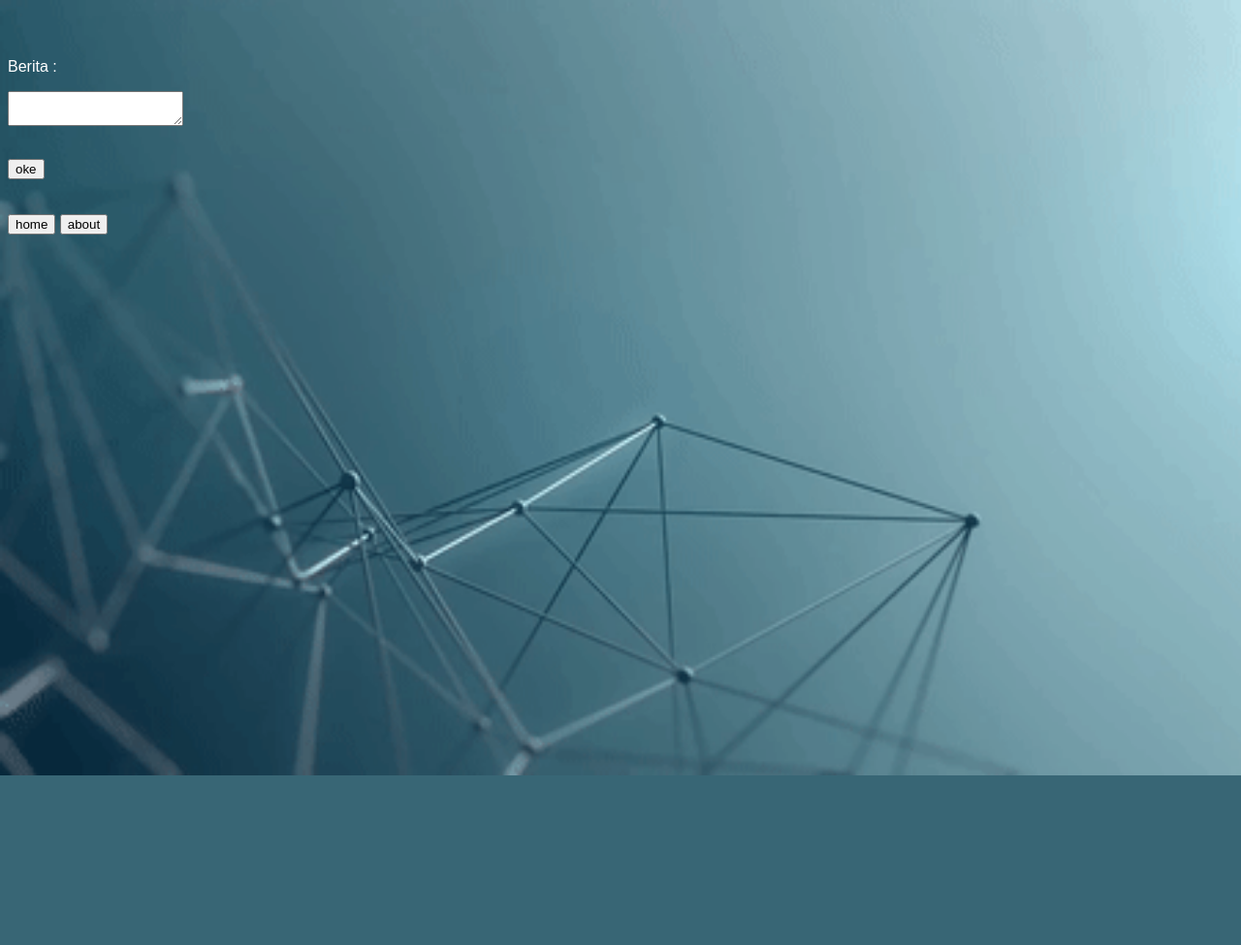
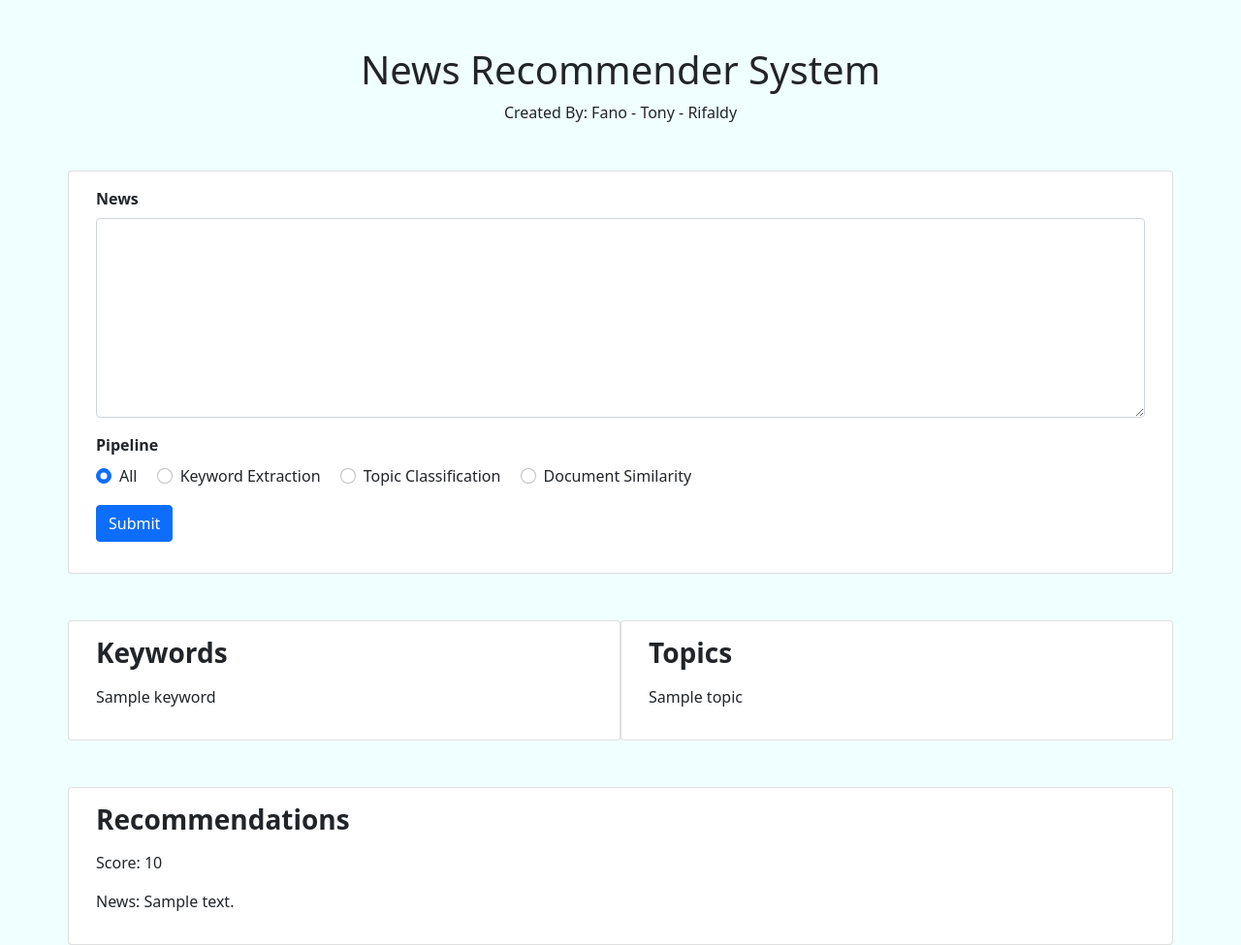
Before and after one commit to tonyeko/nlp-news-recommender, a Flask app: template app/src/templates/form.html in a window 1280 px wide. Shown: the whole page at 97% size. Before the commit the page ends 800 px from the top, so only its background shows below. Run offline with Flask 2, Linux system fonts and the light colour scheme; the template is opened without the code that fills it: most values are stand-ins (such as "Sample title", 1, 10 or a date in 2020).

Commit message:
add page

```diff
--- a/app/src/Web.py
+++ b/app/src/Web.py
@@ -11,38 +11,27 @@ app = Flask(__name__)
 
 @app.route("/", methods=["POST", "GET"])
 def home():
-    if request.method == "POST":
-        return redirect(url_for('form'))
-    else:
-        return render_template('home.html')
+    return redirect(url_for('form'))
+    # if request.method == "POST":
+    #     return redirect(url_for('form'))
+    # else:
+    #     return render_template('home.html')
 
 
 @app.route("/form", methods=["POST", "GET"])
 def form():
     if request.method == 'POST':
-        if request.form['submit'] == 'oke':
-            foldr = request.form["folder"]
-            if foldr != '':
-                hasil = mainProgram(foldr)
-                return render_template('form.html', error=hasil)
-            else:
-                return render_template('form.html')
-        elif request.form['submit'] == 'home':
-            return redirect(url_for('home'))
+        newsInput = request.form["newsInput"]
+        pipeline = request.form["pipeline"]
+        if newsInput != '':
+            topics = mainProgram(newsInput)
+            return render_template('form.html', topics=topics)
         else:
-            return redirect(url_for('about'))
+            return render_template('form.html')
+
     else:
         return render_template('form.html')
 
 
-@app.route("/about", methods=["POST", "GET"])
-def about():
-    if request.method == "POST":
-        if request.form['submit'] == 'home':
-            return redirect(url_for('home'))
-    else:
-        return render_template('about.html')
-
-
 if __name__ == '__main__':
     app.run(debug=True)
--- a/app/src/static/styles/styleshome.css
+++ b/app/src/static/styles/styleshome.css
@@ -1,24 +1,19 @@
-/* force refresh, hold refresh + shift */
-
-*{
-  font-family: sans-serif;
-}
-
-
-.container{
-  position: relative;
-  top: 50%;
-  left: 50%;
+.custom-container {
+  height: 100%;
+  align-items: center;
+  justify-content: center;
+  display: flex;
+  flex-direction: column;
   opacity: 0.7;
   text-align: center;
-  transform: translate(-50%,-50%);
+  transform: translate(-50%, -50%);
   width: 100%;
 }
-.container a{
+.custom-container a {
   display: block;
 }
 
-.container button{
+.custom-container button {
   background-color: rgb(145, 145, 145);
   border: none;
   font-family: sans-serif;
@@ -30,29 +25,26 @@
   cursor: pointer;
   top: 50%;
   left: 50%;
-
 }
-.text{
-  color: white;
+.text {
   letter-spacing: 6px;
   font-size: 80px;
   font-weight: 750;
-  background: rgb(8, 6, 6);
   position: relative;
   animation: text 4s 1;
 }
 
 @keyframes text {
-  0%{
+  0% {
     color: black;
     letter-spacing: 27px;
     margin-bottom: -50px;
   }
-  40%{
+  40% {
     letter-spacing: 27px;
     margin-bottom: -50px;
   }
-  85%{
+  85% {
     letter-spacing: 8px;
     margin-bottom: -50px;
   }
--- a/app/src/templates/form.html
+++ b/app/src/templates/form.html
@@ -1,25 +1,95 @@
 {% extends "web.html" %}
-{% block titile %}Form Page{% endblock %}
 
 {% block content %}
-<div class= "form">
-<form action = "{{url_for('form')}}" method="POST" autocomplete="off"> <br><br>
-    <p style="color:white" style="font-size:100px">Berita : </p>
-    <p style="color:white"></p><textarea id="folder" name="folder"></textarea><br><br></p>
+<div class="form">
+  <div class="container">
+    <div class="row my-5 text-center">
+      <h1 class="col-12">News Recommender System</h1>
+      <div class="col-12">Created By: Fano - Tony - Rifaldy</div>
+    </div>
+    <div class="row my-5">
+      <form class="card" action="{{url_for('form')}}" method="POST" autocomplete="off">
+        <div class="card-body">
 
-    <input type="submit" name="submit" value="oke"><br><br><br>
+          <div class="row mb-3">
+            <div class="col form-group">
+              <label for="newsInput" class="mb-2"><strong>News</strong></label>
+              <textarea class="form-control" name="newsInput" id="newsInput" rows="8"></textarea>
+            </div>
+          </div>
 
-    {% if error %}
-        {% for hasil in error %}
-             <p class=error style="color:white" > {{ hasil }} </p>
-            {% endfor %}
-  {% endif %}
+          <div class="row mb-3">
+            <div class="col-12">
+              <label for="newsInput" class="mb-2"><strong>Pipeline</strong></label>
+            </div>
+            <div class="col">
+              <div class="form-check form-check-inline">
+                <input class="form-check-input" type="radio" name="pipeline" id="all"
+                  value="all" checked>
+                <label class="form-check-label" for="all">All</label>
+              </div>
+              <div class="form-check form-check-inline">
+                <input class="form-check-input" type="radio" name="pipeline" id="keyword_extraction"
+                  value="keyword_extraction">
+                <label class="form-check-label" for="keyword_extraction">Keyword Extraction</label>
+              </div>
+              <div class="form-check form-check-inline">
+                <input class="form-check-input" type="radio" name="pipeline" id="topic_classification"
+                  value="topic_classification">
+                <label class="form-check-label" for="topic_classification">Topic Classification</label>
+              </div>
+              <div class="form-check form-check-inline">
+                <input class="form-check-input" type="radio" name="pipeline" id="doc_similarity"
+                  value="doc_similarity">
+                <label class="form-check-label" for="doc_similarity">Document Similarity</label>
+              </div>
+            </div>
+          </div>
 
-  <input type="submit" name="submit" value="home">
-  <input type="submit" name="submit" value="about"><br>
-  </form>
+          <div class="row mb-3">
+            <div class="col">
+              <button type="submit" class="btn btn-primary" name="submit">Submit</button>
+            </div>
+          </div>
+        </div>
+      </form>
+    </div>
+    <div class="row my-5">
+      {% if keywords %}
+      <div class="col card">
+        <div class="card-body">
+          <div class="card-title h3 mb-3"><strong>Keywords</strong></div>
+          {% for keyword in keywords %}
+          <p> {{ keyword }} </p>
+          {% endfor %}
+        </div>
+      </div>
+      {% endif %}
+      {% if topics %}
+      <div class="col card">
+        <div class="card-body">
+          <div class="card-title h3 mb-3"><strong>Topics</strong></div>
+          {% for topic in topics %}
+          <p> {{ topic }} </p>
+          {% endfor %}
+        </div>
+      </div>
+      {% endif %}
+    </div>
+    <div class="row my-5">
+      {% if recommendations %}
+      <div class="col card">
+        <div class="card-body">
+          <div class="card-title h3 mb-3"><strong>Recommendations</strong></div>
+          {% for recommendation in recommendations %}
+          <p>Score: {{ recommendation.score }} </p>
+          <p>News: {{ recommendation.text }} </p>
+          {% endfor %}
+        </div>
+      </div>
+      {% endif %}
+    </div>
   </div>
-
-
+</div>
 
 {% endblock content %}
--- a/app/src/templates/web.html
+++ b/app/src/templates/web.html
@@ -1,18 +1,40 @@
-<html>
+<!doctype html>
+<html lang="en">
+
 <head>
-    <!-- <link rel= "stylesheet" type= "text/css" href= "{{ url_for('static',filename='styleshome.css') }}"> -->
-    <link rel= "stylesheet" type= "text/css" href= "static/styles/styleshome.css">
+  <!-- Required meta tags -->
+  <meta charset="utf-8">
+  <meta name="viewport" content="width=device-width, initial-scale=1">
+
+  <!-- Bootstrap CSS -->
+  <link href="https://cdn.jsdelivr.net/npm/bootstrap@5.0.2/dist/css/bootstrap.min.css" rel="stylesheet"
+    integrity="sha384-EVSTQN3/azprG1Anm3QDgpJLIm9Nao0Yz1ztcQTwFspd3yD65VohhpuuCOmLASjC" crossorigin="anonymous">
+
+  {% block head %}
+  {% endblock head %}
   <title>FAT Team</title>
 </head>
+
 <body>
   <style>
-        body{
-          background-image: url("static/img/background.gif");
-          background-size: cover;
+    html,
+    body {
+      width: 100%;
+      height: 100%;
+    }
 
+    body {
+      /* background-image: url("static/img/background.gif");
+      background-size: cover; */
+      background-color: azure;
     }
   </style>
   {% block content %}
   {% endblock content %}
+
+  <script src="https://cdn.jsdelivr.net/npm/bootstrap@5.0.2/dist/js/bootstrap.bundle.min.js"
+    integrity="sha384-MrcW6ZMFYlzcLA8Nl+NtUVF0sA7MsXsP1UyJoMp4YLEuNSfAP+JcXn/tWtIaxVXM" crossorigin="anonymous">
+  </script>
 </body>
+
 </html>
--- a/main.py
+++ b/main.py
@@ -4,4 +4,4 @@ from doc_similarity.main import recommend
 
 project_path = os.getcwd()
 data = pd.read_csv(f'{project_path}/datasets/bbc-text-keywords.csv')
-recommend(data['keywords'].values)
+recommend(data['keywords'].values[3], data['keywords'].values)
--- a/requirements.txt
+++ b/requirements.txt
@@ -56,7 +56,7 @@ cookiecutter=1.7.2=pyhd3eb1b0_0
 cryptography=35.0.0=py38h71e12ea_0
 curl=7.78.0=h86230a5_0
 cycler=0.10.0=py38_0
-cython=0.29.24=py38h604cdb4_0
+cython=0.29.21=pypi_0
 cytoolz=0.11.0=py38he774522_0
 dask=2021.10.0=pyhd3eb1b0_0
 dask-core=2021.10.0=pyhd3eb1b0_0
@@ -77,6 +77,7 @@ fonttools=4.25.0=pyhd3eb1b0_0
 freetype=2.10.4=hd328e21_0
 fsspec=2021.10.1=pyhd3eb1b0_0
 future=0.18.2=py38_1
+gensim=4.0.0=pypi_0
 get_terminal_size=1.0.0=h38e98db_0
 gevent=21.8.0=py38h2bbff1b_1
 giflib=5.2.1=h62dcd97_0
@@ -284,6 +285,7 @@ simplegeneric=0.8.1=py38_2
 singledispatch=3.7.0=pyhd3eb1b0_1001
 sip=4.19.13=py38ha925a31_0
 six=1.16.0=pyhd3eb1b0_0
+smart-open=5.2.1=pypi_0
 snappy=1.1.8=h33f27b4_0
 sniffio=1.2.0=py38haa95532_1
 snowballstemmer=2.1.0=pyhd3eb1b0_0
```
Also changed, not shown: app/src/templates/about.html (deleted, +0 -25 lines), app/src/templates/home.html (+9 -5 lines), doc_similarity/main.py (+4 -8 lines), doc_similarity/model_tfidf.py (+22 -8 lines), doc_similarity/model_transformer.py (+54 -18 lines), doc_similarity/model_transformer_embed.py (deleted, +0 -70 lines), doc_similarity/utils.py (+14 -14 lines). Lines whose indentation alone changed are shown as unchanged.
